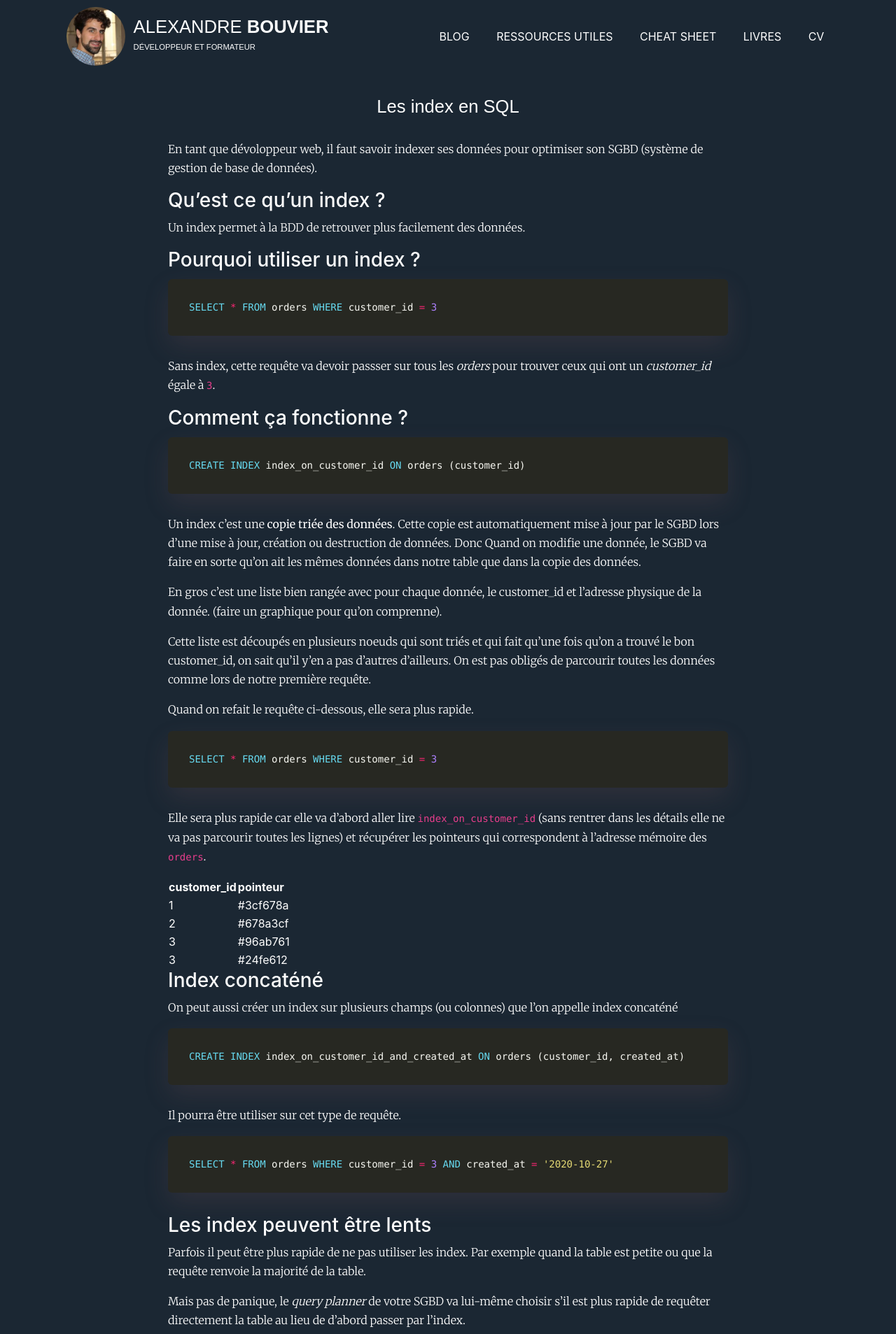
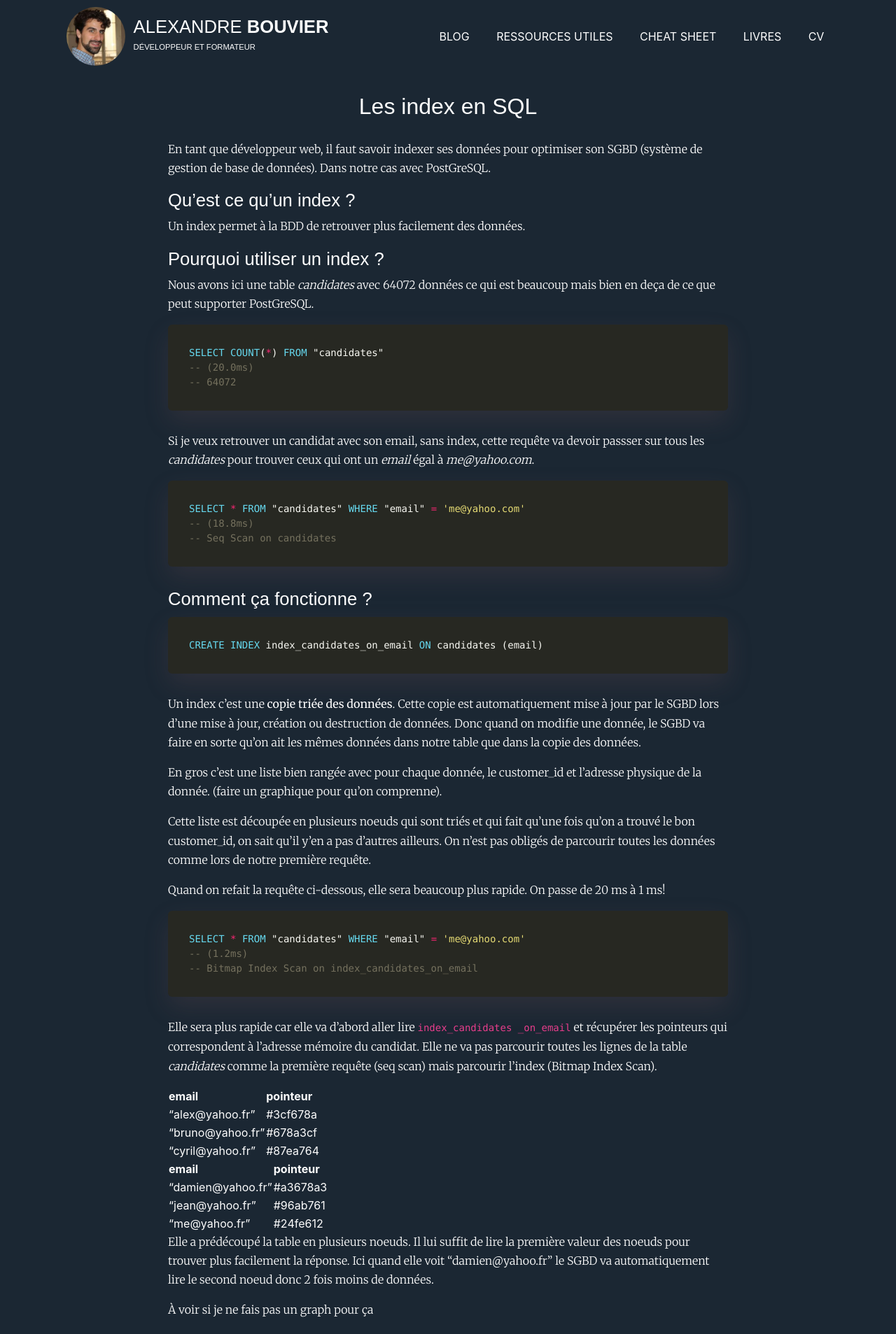
Before and after one commit to alexandrebk/alexandrebk.github.io, a Jekyll site: the page built from _posts/2022-05-13-les-index-en-sql.md, in a window 1280 px wide. Shown: the top 1907 px of the page at 70% size. Built offline with Jekyll 4.4.1, drawn with Linux system fonts in a browser that asks for light colours; nearby versions of some CDN libraries; some of the changed text lies outside the part shown.

Commit message:
Updates cheat sheets and resources

````diff
--- a/_data/resources.yml
+++ b/_data/resources.yml
@@ -67,3 +67,6 @@
 - title:   "Éviter les race conditions dans Rails"
   link:    "https://www.honeybadger.io/blog/avoid-race-condition-in-rails/"
   content: "Protéger votre accès à la base de données"
+- title:   "Liste de sites utiles"
+  link:    "https://medium.com/@Cesscode/list-of-useful-websites-every-web-developer-should-know-about-c8561b862e5f"
+  content: "Une liste de sites utiles pour faire du css ou du design"
--- a/_posts/2022-05-13-les-index-en-sql.md
+++ b/_posts/2022-05-13-les-index-en-sql.md
@@ -4,89 +4,117 @@
 description: "Qu'est-ce qu'un index dans une base de donnée ?"
 seo_description: "Index SQL BDD"
 difficulty: 1
-status: draft
+status: tech
 ---
 
-En tant que dévoloppeur web, il faut savoir indexer ses données pour optimiser son SGBD (système de gestion de base de données).
+En tant que développeur web, il faut savoir indexer ses données pour optimiser son SGBD (système de gestion de base de données). Dans notre cas avec PostGreSQL.
 
-### Qu'est ce qu'un index ?
+## Qu'est ce qu'un index ?
 
 Un index permet à la BDD de retrouver plus facilement des données.
 
-### Pourquoi utiliser un index ?
+## Pourquoi utiliser un index ?
+
+
+Nous avons ici une table *candidates* avec 64072 données ce qui est beaucoup mais bien en deça de ce que peut supporter PostGreSQL.
 
 ```sql
-SELECT * FROM orders WHERE customer_id = 3
+SELECT COUNT(*) FROM "candidates"
+-- (20.0ms)
+-- 64072
 ```
 
-Sans index, cette requête va devoir passser sur tous les *orders* pour trouver ceux qui ont un *customer_id* égale à `3`.
-
-### Comment ça fonctionne ?
+Si je veux retrouver un candidat avec son email, sans index, cette requête va devoir passser sur tous les *candidates* pour trouver ceux qui ont un *email* égal à *me@yahoo.com*.
 
 ```sql
-CREATE INDEX index_on_customer_id ON orders (customer_id)
+SELECT * FROM "candidates" WHERE "email" = 'me@yahoo.com'
+-- (18.8ms)
+-- Seq Scan on candidates
 ```
 
-Un index c'est une **copie triée des données**. Cette copie est automatiquement mise à jour par le SGBD lors d'une mise à jour, création ou destruction de données. Donc Quand on modifie une donnée, le SGBD va faire en sorte qu'on ait les mêmes données dans notre table que dans la copie des données.
+
+## Comment ça fonctionne ?
+
+```sql
+CREATE INDEX index_candidates_on_email ON candidates (email)
+```
+
+Un index c'est une **copie triée des données**. Cette copie est automatiquement mise à jour par le SGBD lors d'une mise à jour, création ou destruction de données. Donc quand on modifie une donnée, le SGBD va faire en sorte qu'on ait les mêmes données dans notre table que dans la copie des données.
 
 En gros c'est une liste bien rangée avec pour chaque donnée, le customer_id et l'adresse physique de la donnée. (faire un graphique pour qu'on comprenne).
 
-Cette liste est découpés en plusieurs noeuds qui sont triés et qui fait qu'une fois qu'on a trouvé le bon customer_id, on sait qu'il y'en a pas d'autres d'ailleurs. On est pas obligés de parcourir toutes les données comme lors de notre première requête.
+Cette liste est découpée en plusieurs noeuds qui sont triés et qui fait qu'une fois qu'on a trouvé le bon customer_id, on sait qu'il y'en a pas d'autres ailleurs. On n'est pas obligés de parcourir toutes les données comme lors de notre première requête.
 
 
-Quand on refait le requête ci-dessous, elle sera plus rapide.
+Quand on refait la requête ci-dessous, elle sera beaucoup plus rapide. On passe de 20 ms à 1 ms!
 
 ```sql
-SELECT * FROM orders WHERE customer_id = 3
+SELECT * FROM "candidates" WHERE "email" = 'me@yahoo.com'
+-- (1.2ms)
+-- Bitmap Index Scan on index_candidates_on_email
 ```
 
-Elle sera plus rapide car elle va d'abord aller lire `index_on_customer_id` (sans rentrer dans les détails elle ne va pas parcourir toutes les lignes) et récupérer les pointeurs qui correspondent à l'adresse mémoire des `orders`.
+Elle sera plus rapide car elle va d'abord aller lire `index_candidates _on_email` et récupérer les pointeurs qui correspondent à l'adresse mémoire du candidat. Elle ne va pas parcourir toutes les lignes de la table *candidates* comme la première requête (seq scan) mais parcourir l'index (Bitmap Index Scan).
 
-| customer_id | pointeur |
-|-------------|----------|
-|     1       | #3cf678a |
-|     2       | #678a3cf |
-|     3       | #96ab761 |
-|     3       | #24fe612 |
+| email            | pointeur |
+|------------------|----------|
+| "alex@yahoo.fr"  | #3cf678a |
+| "bruno@yahoo.fr" | #678a3cf |
+| "cyril@yahoo.fr" | #87ea764 |
 
-### Index concaténé
+| email             | pointeur |
+|-------------------|----------|
+| "damien@yahoo.fr" | #a3678a3 |
+| "jean@yahoo.fr"   | #96ab761 |
+| "me@yahoo.fr"     | #24fe612 |
+
+Elle a prédécoupé la table en plusieurs noeuds. Il lui suffit de lire la première valeur des noeuds pour trouver plus facilement la réponse. Ici quand elle voit "damien@yahoo.fr" le SGBD va automatiquement lire le second noeud donc 2 fois moins de données.
+
+À voir si je ne fais pas un graph pour ça
+
+
+## Index concaténé
 
 On peut aussi créer un index sur plusieurs champs (ou colonnes) que l'on appelle index concaténé
 
 ```sql
-CREATE INDEX index_on_customer_id_and_created_at ON orders (customer_id, created_at)
+CREATE INDEX index_on_email_and_created_at ON candidates (email, created_at)
 ```
 
-Il pourra être utiliser sur cet type de requête.
+Il pourra être utilisé sur ce type de requête.
 
 ```sql
-SELECT * FROM orders WHERE customer_id = 3 AND created_at = '2020-10-27'
+SELECT * FROM "candidates" WHERE "email" = 'me@yahoo.com' AND "created_at" = '2020-10-27'
 ```
 
-### Les index peuvent être lents
+## Les index peuvent être lents
 
 Parfois il peut être plus rapide de ne pas utiliser les index. Par exemple quand la table est petite ou que la requête renvoie la majorité de la table.
 
-Mais pas de panique, le *query planner* de votre SGBD va lui-même choisir s'il est plus rapide de requêter directement la table au lieu de d'abord passer par l'index.
+Mais pas de panique, le *query planner* de votre SGBD va lui-même choisir s'il est plus rapide de requêter directement la table ou d'abord passer par l'index.
 
-Ce qui est aussi coûteux en temps c'est que le SGBD doit tout le temps mettre à jour l'index quand vous faites du `INSERT`, `UPDATE` ou `DELETE`.
+Ce qui est aussi coûteux en temps c'est que le SGBD doit tout le temps mettre à jour l'index quand vous faites du *INSERT*, *UPDATE* ou *DELETE*.
 
-Donc l'index va améliorer les performances des SELECT mais détériorer les performances des INSERT, UPDATE et DELETE.
+Donc l'index va améliorer les performances des **SELECT** mais détériorer les performances des *INSERT*,*UPDATE* et *DELETE*.
 
-Pour l'UPDATE, l'index peut aider à trouver la donnée mais on va perdre du temps sur la mise à jour. Pour le DELETE l'index peut aider à trouver la ligne mais on va perdre du temps sur la supressions car il faut aussi supprimer l'index.
+Pour l'*UPDATE*, l'index peut aider à trouver la donnée mais on va perdre du temps sur la mise à jour. Pour le *DELETE* l'index peut aider à trouver la ligne mais on va perdre du temps sur la supressions car il faut aussi supprimer l'index.
 
-Donc attention à ne pas *surindexer*
+Donc attention à ne pas surindexer.
 
-### Les index dans Rails
+## Les index dans Ruby on Rails
 
-Lorsque vous créer une référence à une autre table, Rails va automatiquement créer un index.
+Lorsque vous créez une référence à une autre table, Rails va automatiquement créer un index.
 
-Si vous souhaitez créer un index vous même il faudra générer une migration pour ajouter
+Mais si vous souhaitez créer un index pour une colonne qui n'est pas une *foreign key*, il faudra générer une migration.
 
 ```ruby
-add_index :orders, :customer_id
+class AddIndexForEmailToCandidates < ActiveRecord::Migration[5.2]
+  def change
+    add_index :candidates, :email
+  end
+end
 ```
 
-### Pour aller plus loin
+## Pour aller plus loin
 
 Si vous voulez en savoir plus sur les index, je vous recommande <a href="https://www.youtube.com/watch?v=bo5j9xgiF48&t=15s&ab_channel=DevoxxFR" class="underlined" target="_blank">cette vidéo</a> et ce <a href="https://www.amazon.de/gp/product/3950307826/" class="underlined" target="_blank">livre</a>.
--- a/_sass/_main.scss
+++ b/_sass/_main.scss
@@ -13,18 +13,18 @@
 }
 
 h1, h2 {
-  font-size:   1.6rem;
   font-family: "Open-sans", sans-serif;
   line-height: 2rem;
 }
 
 h1 {
+  font-size: 2rem;
   margin: 0;
 }
 
 h2 {
-  font-weight:    200;
-  text-transform: uppercase;
+  font-size:   1.6rem;
+  font-weight: 400;
 }
 
 p {
````
Also changed, not shown: _posts/2021-06-04-lancement-projet-web.md (+1 -1 lines), cheat_sheets/css.md (+8 -6 lines), cheat_sheets/rails.md (+2 -2 lines).
